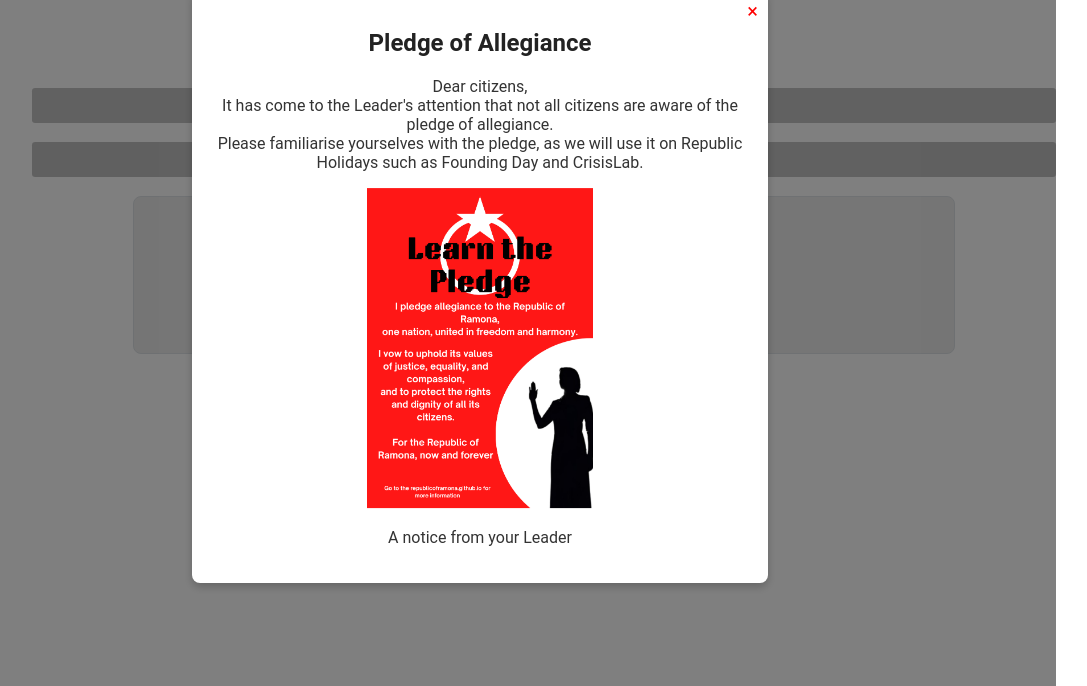
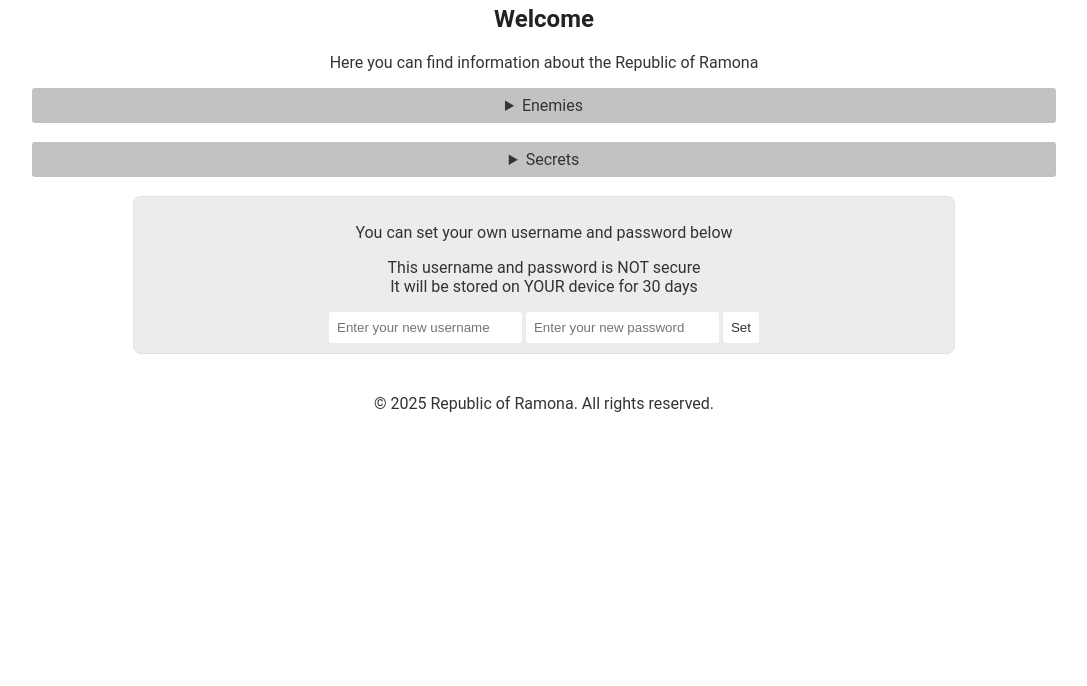
Before and after one commit to RepublicOfRamona/republicoframona.github.io, a plain HTML site: page memberspage.html in a window 1280 px wide. Shown: the part 114-800 px from the top of the page, without its empty margins (96-1183 px from the left). Drawn offline with Linux system fonts and the light colour scheme.

Commit message:
remove old notice

```diff
--- a/memberspage.html
+++ b/memberspage.html
@@ -58,20 +58,6 @@
       <button id="setuserpass">Set</button>
       <script src="/javascript/personal.js"></script>
     </div>
-    <div id="popup" class="popup">
-      <div class="popup-content">
-        <span class="close" onclick="closePopup()">&times;</span>
-        <h2>Pledge of Allegiance</h2>
-        <p>Dear citizens,
-        <br>
-        It has come to the Leader's attention that not all citizens are aware of the pledge of allegiance.<br>
-        Please familiarise yourselves with the pledge, as we will use it on Republic Holidays such as Founding Day and CrisisLab.
-        </p>
-        <img src="images/pledge.png" class="notice-image" style="max-height: 20rem;">
-        <p>A notice from your Leader</p>
-      </div>
-    </div>
-
     <footer>
       <p>&copy; 2025 Republic of Ramona. All rights reserved.</p>
     </footer>
```
